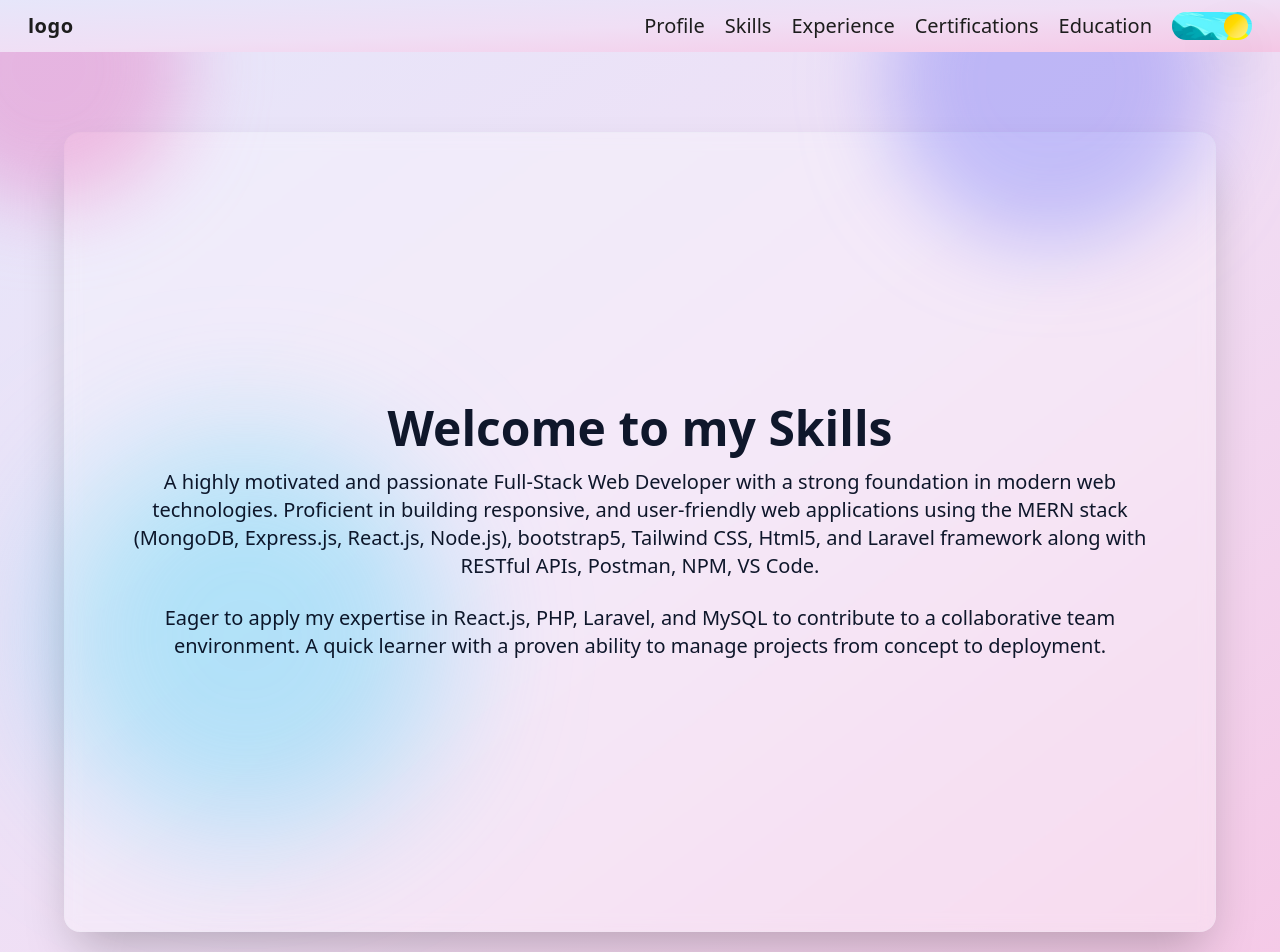
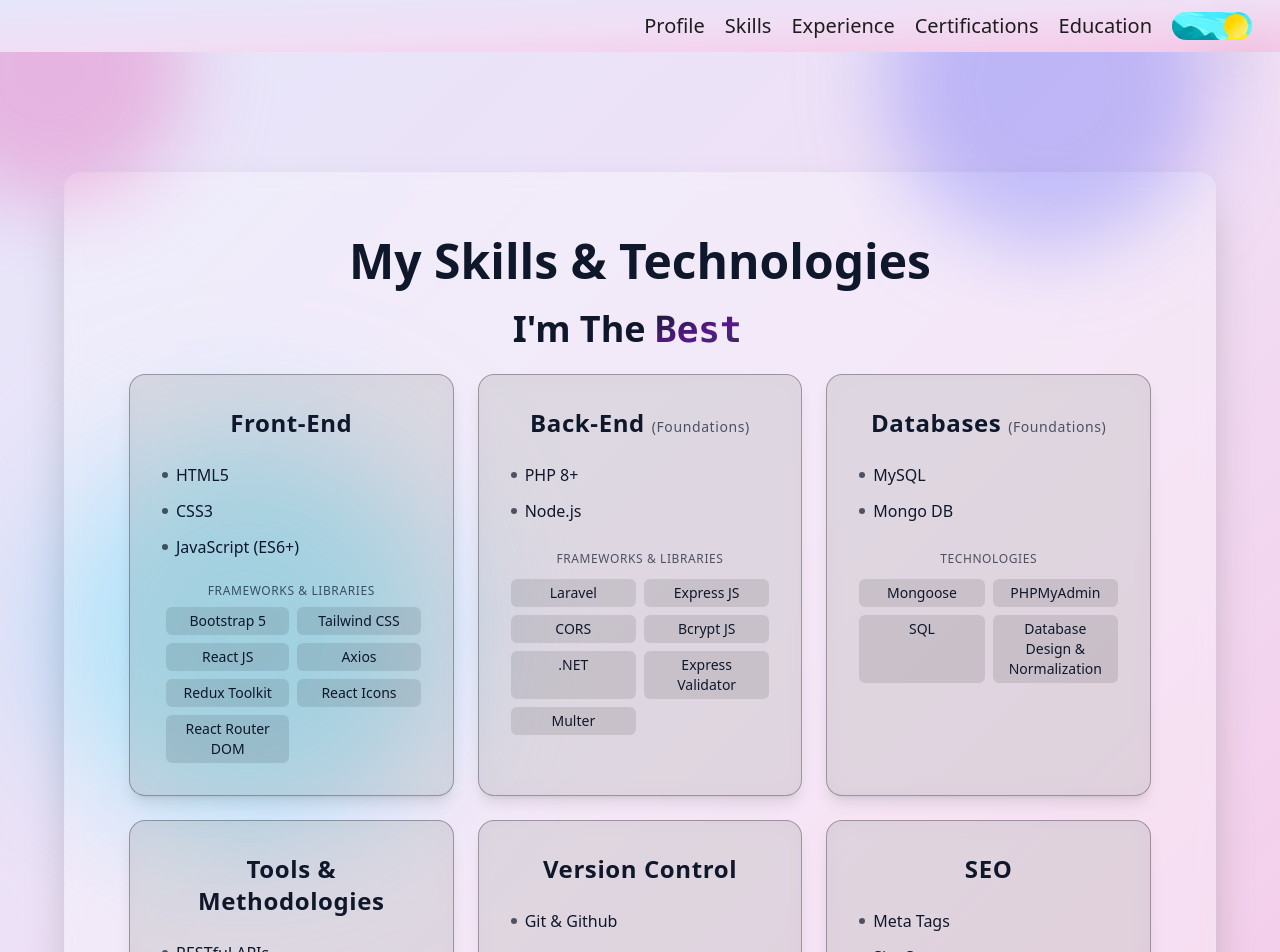
Before and after one commit to Yozon-Chitetsu/portfolio, a React (Vite) app: page /skills in a window 1280 px wide. Shown: the top 952 px of the page. Built offline with nearby package versions, Linux system fonts and the light colour scheme.

Commit message:
Skills page implimented and did some small fixes

```diff
--- a/src/App.css
+++ b/src/App.css
@@ -21,12 +21,20 @@
 @import "tailwindcss";
 @custom-variant dark (&:where(.dark, .dark *));
 
+/*------------------------------------*/
 
+@layer utilities {
+  body {
+    cursor: url("/assets/cursor.png"), auto; /* fallback: auto */
+  }
 
-body {
-  cursor: url('/assets/cursor.png'), auto; /* fallback: auto */
+  .pointer {
+    cursor: url("/assets/pointer.png"), pointer; /* fallback: pointer */
+  }
+
+  .perspective-1200 {
+    perspective: 1200px;
+  }
 }
 
-.pointer{
-  cursor: url('/assets/pointer.png'), pointer; /* fallback: pointer */
-}
+/*------------------------------------*/
--- a/src/components/Content.jsx
+++ b/src/components/Content.jsx
@@ -3,7 +3,7 @@ import { Outlet } from "react-router-dom";
 
 const Content = () => {
   return (
-    <div className={`min-h-screen flex items-center justify-center text-center px-4 bg-linear-to-br from-[#e6e6fa] via-[#f0dff5] to-[#f5c8e6] dark:from-slate-900 dark:via-purple-900 dark:to-slate-800 text-slate-900 dark:text-white`}
+    <div className={`flex items-center justify-center text-center px-4 bg-linear-to-br from-[#e6e6fa] via-[#f0dff5] to-[#f5c8e6] dark:from-slate-900 dark:via-purple-900 dark:to-slate-800 text-slate-900 dark:text-white`}
       >
         {/* Floating blurred blobs */}
         <div
--- a/src/components/FlipCard.jsx
+++ b/src/components/FlipCard.jsx
@@ -34,17 +34,17 @@ function FlipCard({ children }) {
   };
 
   return (
-    <div className="relative max-w-6xl w-full h-100 md:min-h-screen md:my-20  my-10 mx-auto perspective">
+    <div className="max-w-6xl w-full min-h-screen md:my-20 my-10  py-10 mx-auto perspective-1200">
       <motion.div
-        className="absolute inset-0 w-full min-h-full transform-style-preserve-3d"
+        className="w-full"
         animate={{ rotateY: isFlipped ? 180 : 0, }}
-        transition={{ duration: 1, ease: "easeInOut" }}
+        transition={{ duration: 0.6, ease: "easeInOut" }}
         onAnimationComplete={handleAnimationComplete}
       >
         {/* FRONT */}
         <div
           className="
-            absolute overflow-auto inset-0 p-10 md:p-16 shadow-2xl text-center
+            relative w-full p-10 md:p-16 shadow-2xl text-center
             backdrop-blur-sm bg-white/30 dark:bg-white/5
             border border-slate-200/20 dark:border-white/10
             rounded-2xl flex items-center justify-center backface-hidden"
@@ -55,7 +55,7 @@ function FlipCard({ children }) {
         {/* BACK */}
         <div
           className="
-            absolute overflow-auto inset-0 p-10 md:p-16 shadow-2xl text-center
+            absolute w-full p-10 md:p-16 shadow-2xl text-center
             backdrop-blur-sm bg-white/30 dark:bg-white/5
             border border-slate-200/20 dark:border-white/10
             rounded-2xl flex items-center justify-center backface-hidden rotate-y-180"
--- a/src/components/Header.jsx
+++ b/src/components/Header.jsx
@@ -12,7 +12,7 @@ const Header = () => {
     <>
       <header className="flex justify-between items-center z-100 px-7 md:py-3 py-0.5 text-xl text-[#1d1d1d] dark:text-[#e6e6fa] bg-linear-to-br from-[#e6e6fa] via-[#f0dff5] to-[#f5c8e6] dark:from-slate-900 dark:via-purple-900 dark:to-slate-800 relative">
         {/* Logo */}
-        <div className="logo font-bold tracking-wide">logo</div>
+        <div className="logo font-bold tracking-wide"></div>
 
         {/* Desktop Nav */}
         <nav className="hidden md:block">
--- a/src/components/certificationComps/CertificationHero.jsx
+++ b/src/components/certificationComps/CertificationHero.jsx
@@ -6,13 +6,13 @@ const CertificationHero = () => {
     <>
       {/* We need a parent <div> with the rotate-y-180 class on the text to avoid a mirrored text image. */}
       <FlipCard key="certificationHero">
-        <div className="rotate-y-180 flex justify-center items-center w-full h-full">
+        <div className="rotate-y-180 flex justify-center items-center w-full">
           <img
             src={certificate}
             alt="Fullstack Web Dev Certificate"
             loading="lazy"
             decoding="async"
-            class="w-full h-full object-contain"
+            class="w-full object-contain"
           />
         </div>
       </FlipCard>
--- a/src/components/profileComps/ProfileHero.jsx
+++ b/src/components/profileComps/ProfileHero.jsx
@@ -7,7 +7,7 @@ const ProfileHero = () => {
       {/* Main card */}
       <FlipCard key={"profileHero"}>
         {/* We need a parent <div> with the rotate-y-180 class on the text to avoid a mirrored text image. */}
-        <div className="rotate-y-180 h-full w-full">
+        <div className="rotate-y-180 w-full">
           <h1 className="text-2xl md:text-3xl lg:text-5xl font-extrabold mb-4">
             Hi!
             <br />
--- a/src/components/skillsComps/SkillsHero.jsx
+++ b/src/components/skillsComps/SkillsHero.jsx
@@ -1,31 +1,225 @@
 import FlipCard from "../FlipCard";
+import TypingCycle from "../TypingCycle";
 
 const SkillsHero = () => {
   return (
-    <>
-      <FlipCard key={"skillsHero"}>
-        {/* We must need a div with "rotate-y-180" class in order to aviod mirrored image */}
-        <div className="rotate-y-180">
-          <h1 className="text-2xl md:text-3xl lg:text-5xl font-extrabold mb-4">
-            Welcome to my Skills
-          </h1>
-          <p className="text-sm md:text-lg lg:text-xl">
-            A highly motivated and passionate Full-Stack Web Developer with a
-            strong foundation in modern web technologies. Proficient in building
-            responsive, and user-friendly web applications using the MERN stack
-            (MongoDB, Express.js, React.js, Node.js), bootstrap5, Tailwind CSS,
-            Html5, and Laravel framework along with RESTful APIs, Postman, NPM,
-            VS Code.
-          </p>
-          <br />
-          <p className="text-sm md:text-lg lg:text-xl">
-            Eager to apply my expertise in React.js, PHP, Laravel, and MySQL to
-            contribute to a collaborative team environment. A quick learner with
-            a proven ability to manage projects from concept to deployment.
-          </p>
+    <FlipCard>
+      {/* We need a parent <div> with the rotate-y-180 class on the text to avoid a mirrored text image. */}
+      <div className="w-full flex flex-col justify-center rotate-y-180">
+        <h1 className="text-2xl md:text-3xl lg:text-5xl font-extrabold mb-6">
+          My Skills & Technologies
+        </h1>
+        <h2 className="text-xl md:text-2xl lg:text-4xl font-extrabold mb-6">
+          I&apos;m The{" "}
+          <span className="inline-block">
+            <TypingCycle words={["Best", "King", "Demon Lord"]} />
+          </span>
+        </h2>
+        <div className="w-full grid grid-cols-1 md:grid-cols-2 lg:grid-cols-3 gap-6">
+          {/*-------------Front-End-----------------*/}
+
+          <div className="lg:flex-1 bg-black/10 dark:bg-white/10 backdrop-blur-md rounded-2xl p-6 md:p-8 border border-black/30 dark:border-white/30 shadow-lg">
+            <h2 className="text-2xl font-bold text-center mb-6 tracking-wide">
+              Front-End
+            </h2>
+
+            <ul className="space-y-3 text-sm md:text-base">
+              <li className="flex items-center gap-2">
+                <span className="h-1.5 w-1.5 rounded-full bg-current opacity-70" />
+                HTML5
+              </li>
+
+              <li className="flex items-center gap-2">
+                <span className="h-1.5 w-1.5 rounded-full bg-current opacity-70" />
+                CSS3
+              </li>
+
+              <li className="flex items-center gap-2">
+                <span className="h-1.5 w-1.5 rounded-full bg-current opacity-70" />
+                JavaScript (ES6+)
+              </li>
+
+              <li className="pt-3">
+                <p className="mb-2 text-xs uppercase tracking-wider opacity-70">
+                  Frameworks & Libraries
+                </p>
+
+                <ul className="grid md:grid-cols-2 gap-2 pl-1">
+                  {[
+                    "Bootstrap 5",
+                    "Tailwind CSS",
+                    "React JS",
+                    "Axios",
+                    "Redux Toolkit",
+                    "React Icons",
+                    "React Router DOM",
+                  ].map((item) => (
+                    <li
+                      key={item}
+                      className="rounded-md bg-black/10 dark:bg-white/10 px-3 py-1 text-center text-xs md:text-sm"
+                    >
+                      {item}
+                    </li>
+                  ))}
+                </ul>
+              </li>
+            </ul>
+          </div>
+
+          {/*-------------Back-End-----------------*/}
+
+          <div className="lg:flex-1 bg-black/10 dark:bg-white/10 backdrop-blur-md rounded-2xl p-6 md:p-8 border border-black/30 dark:border-white/30 shadow-lg">
+            <h2 className="text-2xl font-bold text-center mb-6 tracking-wide">
+              Back-End{" "}
+              <span className="text-sm font-medium opacity-70">
+                (Foundations)
+              </span>
+            </h2>
+
+            <ul className="space-y-3 text-sm md:text-base">
+              <li className="flex items-center gap-2">
+                <span className="h-1.5 w-1.5 rounded-full bg-current opacity-70" />
+                PHP 8+
+              </li>
+
+              <li className="flex items-center gap-2">
+                <span className="h-1.5 w-1.5 rounded-full bg-current opacity-70" />
+                Node.js
+              </li>
+
+              <li className="pt-4">
+                <p className="mb-3 text-xs uppercase tracking-wider opacity-70">
+                  Frameworks & Libraries
+                </p>
+
+                <ul className="grid md:grid-cols-2 gap-2">
+                  {[
+                    "Laravel",
+                    "Express JS",
+                    "CORS",
+                    "Bcrypt JS",
+                    ".NET",
+                    "Express Validator",
+                    "Multer",
+                  ].map((item) => (
+                    <li
+                      key={item}
+                      className="rounded-md bg-black/10 dark:bg-white/10 px-3 py-1 text-center text-xs md:text-sm"
+                    >
+                      {item}
+                    </li>
+                  ))}
+                </ul>
+              </li>
+            </ul>
+          </div>
+
+          {/*-------------Databases-----------------*/}
+
+          <div className="lg:flex-1 bg-black/10 dark:bg-white/10 backdrop-blur-md rounded-2xl p-6 md:p-8 border border-black/30 dark:border-white/30 shadow-lg">
+            <h2 className="text-2xl font-bold text-center mb-6 tracking-wide">
+              Databases{" "}
+              <span className="text-sm font-medium opacity-70">
+                (Foundations)
+              </span>
+            </h2>
+
+            <ul className="space-y-3 text-sm md:text-base">
+              <li className="flex items-center gap-2">
+                <span className="h-1.5 w-1.5 rounded-full bg-current opacity-70" />
+                MySQL
+              </li>
+
+              <li className="flex items-center gap-2">
+                <span className="h-1.5 w-1.5 rounded-full bg-current opacity-70" />
+                Mongo DB
+              </li>
+
+              <li className="pt-4">
+                <p className="mb-3 text-xs uppercase tracking-wider opacity-70">
+                  Technologies
+                </p>
+
+                <ul className="grid md:grid-cols-2 gap-2">
+                  {[
+                    "Mongoose",
+                    "PHPMyAdmin",
+                    "SQL",
+                    "Database Design & Normalization",
+                  ].map((item) => (
+                    <li
+                      key={item}
+                      className="rounded-md bg-black/10 dark:bg-white/10 px-3 py-1 text-center text-xs md:text-sm"
+                    >
+                      {item}
+                    </li>
+                  ))}
+                </ul>
+              </li>
+            </ul>
+          </div>
+
+          {/*-------------Tools & Methodologies-----------------*/}
+
+          <div className="lg:flex-1 bg-black/10 dark:bg-white/10 backdrop-blur-md rounded-2xl p-6 md:p-8 border border-black/30 dark:border-white/30 shadow-lg">
+            <h2 className="text-2xl font-bold text-center mb-6 tracking-wide">
+              Tools & Methodologies
+            </h2>
+
+            <ul className="space-y-3 text-sm md:text-base">
+              {["RESTful APIs", "Postman", "NPM", "Composer", "VS Code"].map(
+                (item) => (
+                  <li className="flex items-center gap-2">
+                    <span className="h-1.5 w-1.5 rounded-full bg-current opacity-70" />
+                    {item}
+                  </li>
+                )
+              )}
+            </ul>
+          </div>
+
+
+          {/*-------------Version Control-----------------*/}
+
+          <div className="lg:flex-1 bg-black/10 dark:bg-white/10 backdrop-blur-md rounded-2xl p-6 md:p-8 border border-black/30 dark:border-white/30 shadow-lg">
+            <h2 className="text-2xl font-bold text-center mb-6 tracking-wide">
+              Version Control
+            </h2>
+
+            <ul className="space-y-3 text-sm md:text-base">
+              {["Git & Github"].map(
+                (item) => (
+                  <li className="flex items-center gap-2">
+                    <span className="h-1.5 w-1.5 rounded-full bg-current opacity-70" />
+                    {item}
+                  </li>
+                )
+              )}
+            </ul>
+          </div>
+
+
+          {/*-------------Version Control-----------------*/}
+
+          <div className="lg:flex-1 bg-black/10 dark:bg-white/10 backdrop-blur-md rounded-2xl p-6 md:p-8 border border-black/30 dark:border-white/30 shadow-lg">
+            <h2 className="text-2xl font-bold text-center mb-6 tracking-wide">
+              SEO
+            </h2>
+
+            <ul className="space-y-3 text-sm md:text-base">
+              {["Meta Tags", "Site Structure" , "Page Speed Optimization", "On-Page SEO Techniques"].map(
+                (item) => (
+                  <li className="flex items-center gap-2">
+                    <span className="h-1.5 w-1.5 rounded-full bg-current opacity-70" />
+                    {item}
+                  </li>
+                )
+              )}
+            </ul>
+          </div>
         </div>
-      </FlipCard>
-    </>
+      </div>
+    </FlipCard>
   );
 };
 
```
